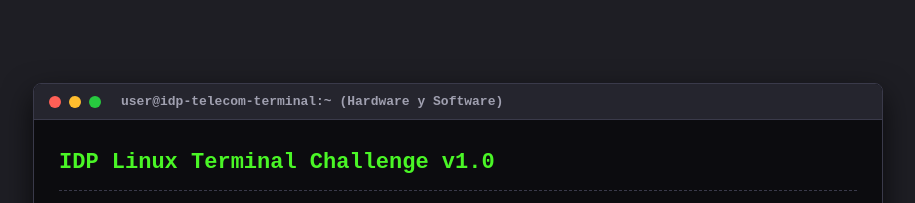
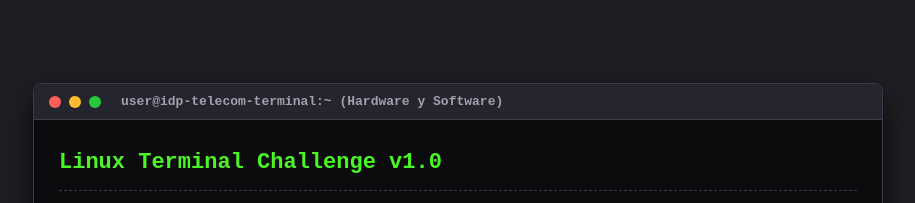
Before and after one commit to winlinuxlab-web/TuxTrainer, a plain HTML site: page index.html in a window 1280 px wide. Shown: the top 203 px of the page, without its empty margins (182-1097 px from the left). Drawn offline with Linux system fonts and the light colour scheme.

Commit message:
Update index.html

```diff
--- a/index.html
+++ b/index.html
@@ -2,7 +2,7 @@
 <html lang="es">
 <head>
     <meta charset="UTF-8">
-    <title>Linux Terminal Trainer - Instituto Diego Portales</title>
+    <title>Linux Terminal Trainer - INACAP</title>
     <style>
         * {
             box-sizing: border-box;
@@ -221,7 +221,7 @@
 
         <!-- PANTALLA DE BIENVENIDA -->
         <div id="welcome-screen" class="welcome-screen active">
-            <h1>IDP Linux Terminal Challenge v1.0</h1>
+            <h1>Linux Terminal Challenge v1.0</h1>
             <p>Bienvenido al simulador interactivo de comandos para la asignatura de <span class="highlight">Hardware y Software</span> de la carrera de Telecomunicaciones.</p>
             <p>Este sistema evaluará tus conocimientos prácticos basándose estrictamente en las guías de laboratorio de comandos básicos, entornos y administración de particiones primarias.</p>
 
```
